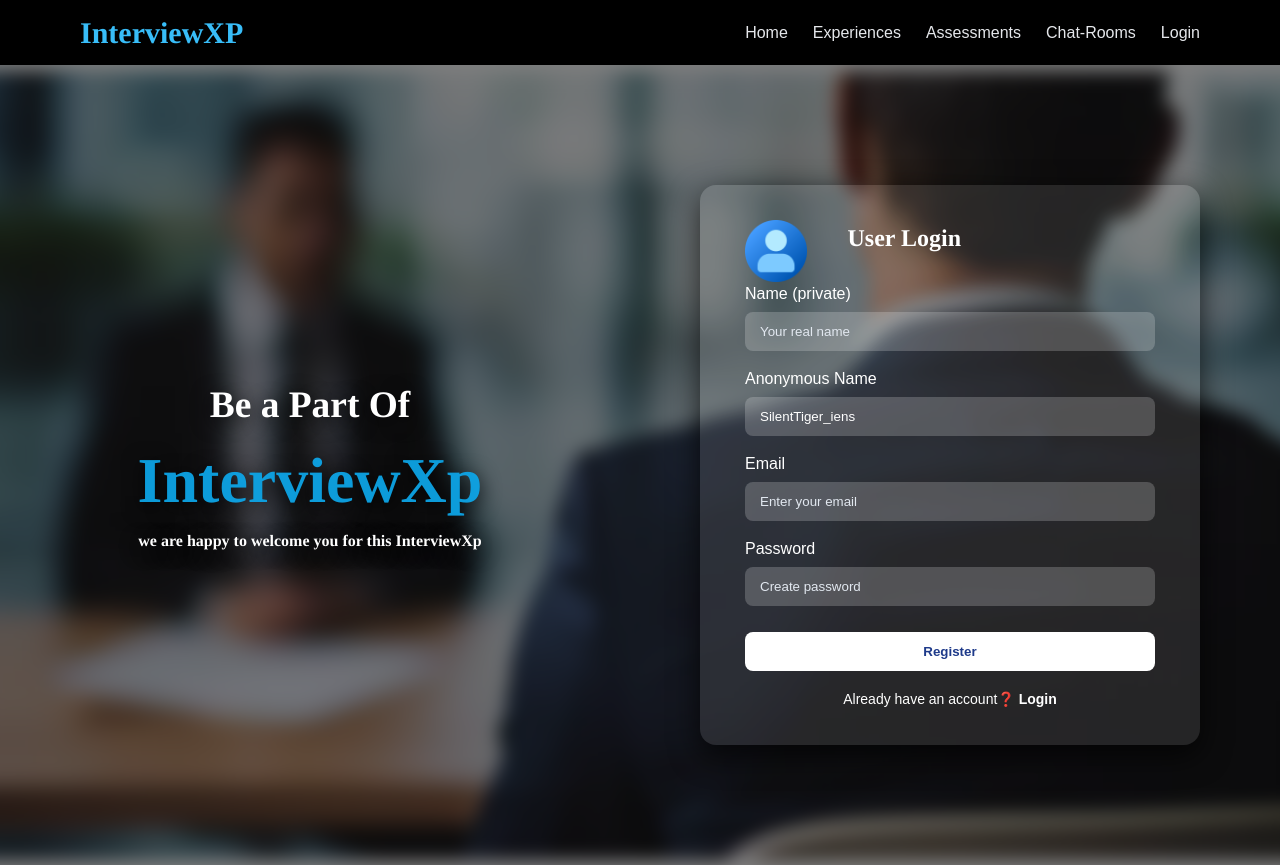
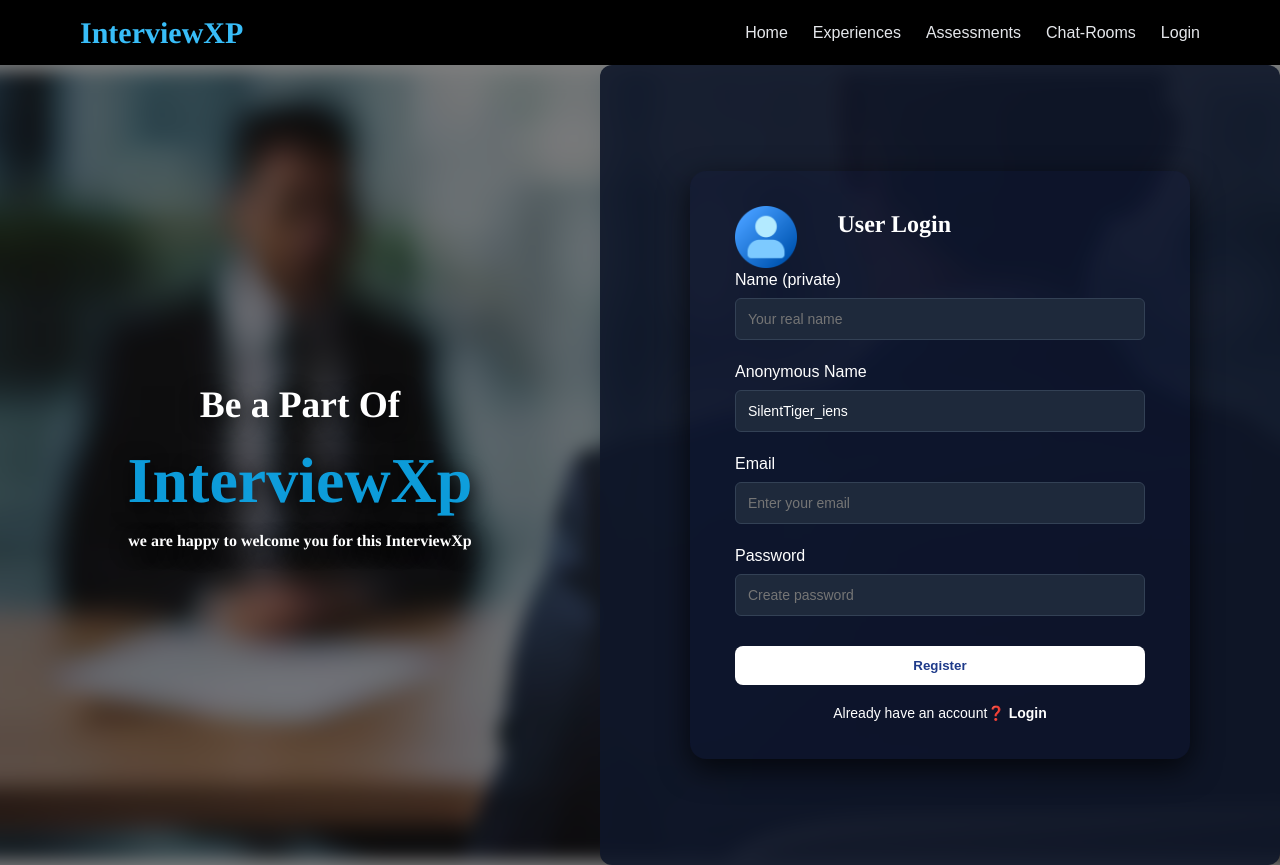
Before and after one commit to Abhi0505-kinagi/InterviewXp, a React (Vite) app in the folder client/: page /reg in a window 1280 px wide. Built offline with nearby package versions, Linux system fonts and the light colour scheme; no server answers.

Commit message:
fixed css error in production for login and register page

```diff
--- a/client/src/Components/Home.css
+++ b/client/src/Components/Home.css
@@ -6,11 +6,9 @@
   font-family: "Poppins", sans-serif;
 }
 
-
+/* Page Background (Gradient Only) */
 .page {
-  position: relative;
   min-height: 100vh;
-  overflow: hidden;
   background: linear-gradient(
     160deg,
     #020116 0%,
@@ -18,31 +16,6 @@
     #201e6ecd 90%
   );
 }
-.page::before {
-  content: "";
-  position: absolute;
-  inset: 0;
-  background-image: url("../assets/image.png"); /* home bg */
-  background-position: center;
-  background-size:contain; /* home looks better with cover */
-  background-repeat: no-repeat;
-  filter: blur(0px);
-  transform: scale(1.12);
-  z-index: 0;
-}
-.page::after {
-  content: "";
-  position: absolute;
-  inset: 0;
-  background: rgba(5, 8, 40, 0.7);
-  z-index: 1;
-}
-.page > * {
-  position: relative;
-  z-index: 2;
-}
-
-
 
 /* Header */
 header {
@@ -68,15 +41,45 @@ nav a:hover {
   color: #38bdf8;
 }
 
-/* Hero section */
+/* Hero Section */
 .hero {
+  position: relative;
   display: flex;
   justify-content: space-between;
   align-items: center;
   padding: 80px;
   min-height: 700px;
+  overflow: hidden;
 }
 
+/* Background Image for Hero */
+.hero::before {
+  content: "";
+  position: absolute;
+  inset: 0;
+  background-image: url("../assets/image.png");
+  background-position: center;
+  background-size:cover;
+  background-repeat: no-repeat;
+  z-index: 0;
+}
+
+/* Dark Overlay */
+.hero::after {
+  content: "";
+  position: absolute;
+  inset: 0;
+  background: rgba(5, 8, 40, 0.7);
+  z-index: 1;
+}
+
+/* Keep Hero Content Above Background */
+.hero > * {
+  position: relative;
+  z-index: 2;
+}
+
+/* Hero Text */
 .hero-text {
   max-width: 600px;
   font-family: 'Times New Roman', Times, serif;
@@ -85,7 +88,6 @@ nav a:hover {
 .hero-text h2 {
   font-size: 48px;
   margin-bottom: 20px;
-
 }
 
 .hero-text span {
@@ -114,7 +116,7 @@ nav a:hover {
   background: #0ea5e9;
 }
 
-/* Hero image animation */
+/* Hero Image Animation */
 .hero-image img {
   width: 420px;
   max-width: 100%;
@@ -123,18 +125,12 @@ nav a:hover {
 }
 
 @keyframes float {
-  0% {
-    transform: translateY(0px);
-  }
-  50% {
-    transform: translateY(-15px);
-  }
-  100% {
-    transform: translateY(0px);
-  }
+  0% { transform: translateY(0px); }
+  50% { transform: translateY(-15px); }
+  100% { transform: translateY(0px); }
 }
 
-/* Features section */
+/* Features Section */
 .features {
   padding: 80px;
   background: #020617;
@@ -145,7 +141,6 @@ nav a:hover {
 .features h2 {
   font-size: 36px;
   margin-bottom: 40px;
-
 }
 
 .feature-grid {
@@ -159,7 +154,6 @@ nav a:hover {
   padding: 30px;
   border-radius: 10px;
   transition: transform 0.3s ease;
-
 }
 
 .card:hover {
@@ -182,7 +176,7 @@ footer {
 
 /* Responsive Design */
 
-/* Tablet and smaller desktop */
+/* Tablet */
 @media (max-width: 1024px) {
   header {
     padding: 20px 40px;
@@ -233,7 +227,6 @@ footer {
   }
 
   nav a {
-    margin-left: 0;
     margin: 5px 10px;
   }
 
@@ -288,7 +281,7 @@ footer {
   }
 }
 
-/* Small mobile */
+/* Small Mobile */
 @media (max-width: 480px) {
   .hero-text h2 {
     font-size: 28px;
--- a/client/src/Components/Login.css
+++ b/client/src/Components/Login.css
@@ -54,11 +54,17 @@
   display: flex;
   justify-content: center;
   align-items: center;
+  background: transparent; /* dark glass look */
+  padding: 40px;
+  border-radius: 12px;
+  width: 400px;
+  max-width: 95%;
+
 }
 
 /* Login Box */
 .login-box {
-  background: rgba(255,255,255,0.1);
+  background: rgba(21, 20, 20, 0.1);
   padding: 40px;
   border-radius: 16px;
   width: 100%;
@@ -94,9 +100,17 @@
   color: white;
 }
 
-.login-box input::placeholder {
-  color: #e2e8f0;
+.login-container input {
+  width: 100%;
+  padding: 12px;
+  margin-bottom: 20px;
+  border-radius: 6px;
+  border: 1px solid #334155;
+  background: #1e293b;     /* dark input bg */
+  color: #ffffff;          /* text color */
+  font-size: 14px;
 }
+
 
 .login-box button {
   padding: 12px;
@@ -147,7 +161,7 @@
     padding: 40px 20px;
     text-align: center;
 
-    background: url("image2.jpg") center/cover no-repeat;
+    background: url("../assets/image2.jpg") center/cover no-repeat;
   }
 
   /* Add dark overlay on image only */
@@ -163,12 +177,20 @@
     position: relative;
     z-index: 2;
   }
+  .login-container {
+    background: rgba(15, 23, 42, 0.95);
+  }
 
-  .login-container {
-    padding: 20px;
+  .login-container input {
+    background: #1e293b;
+    color: white;
   }
 
   .login-box {
     width: 100%;
   }
 }
+input:-webkit-autofill {
+  -webkit-box-shadow: 0 0 0px 1000px #1e293b inset;
+  -webkit-text-fill-color: white;
+}
--- a/client/src/Components/Register.css
+++ b/client/src/Components/Register.css
@@ -65,11 +65,16 @@
   justify-content: center;
   align-items: center;
   padding: 20px;
+  background: rgba(15, 23, 42, 0.9); /* dark glass look */
+  padding: 40px;
+  border-radius: 12px;
+  width: 400px;
+  max-width: 95%;
 }
 
 /* Card */
 .register-box {
-  background: rgba(255,255,255,0.1);
+  background: rgba(2, 18, 77, 0.1);
   padding: 35px 45px;
   border-radius: 16px;
   width: 100%;
@@ -97,17 +102,22 @@
 }
 
 .register-box input {
-  padding: 12px 15px;
-  margin-bottom: 16px;
-  border-radius: 8px;
-  border: none;
-  background: rgba(255,255,255,0.2);
-  color: white;
+  width: 100%;
+  padding: 12px;
+  margin-bottom: 20px;
+  border-radius: 6px;
+  border: 1px solid #334155;
+  background: #1e293b;     /* dark input bg */
+  color: #ffffff;          /* text color */
+  font-size: 14px;
+
+
 }
 
-.register-box input::placeholder {
-  color: #e2e8f0;
+.login-container input::placeholder {
+  color: #94a3b8;  /* grey visible placeholder */
 }
+
 
 /* Button */
 .register-box button {
@@ -175,7 +185,7 @@
   .register-image {
     position: relative;
     min-height: 220px;
-    background: url("image2.jpg") center/cover no-repeat;
+    background: url("../assets/image2.jpg") center/cover no-repeat;
     display: flex;
     justify-content: center;
     align-items: center;
@@ -193,8 +203,13 @@
     z-index: 2;
   }
 
-  .register-container {
-    padding: 20px;
+   .login-container {
+    background: rgba(15, 23, 42, 0.95);
+  }
+
+  .login-container input {
+    background: #1e293b;
+    color: white;
   }
 
   .register-box {
```
